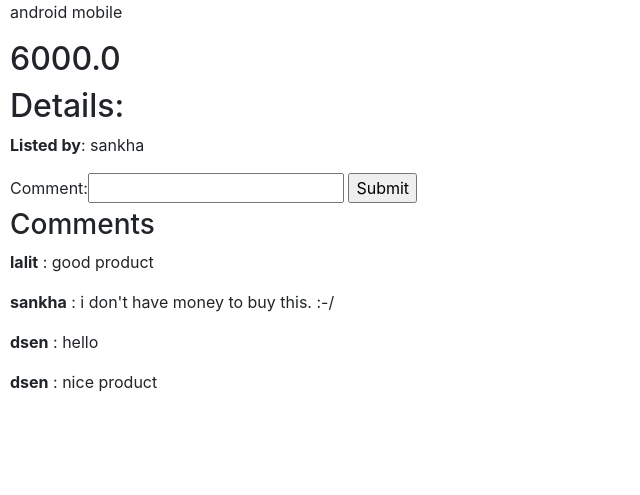
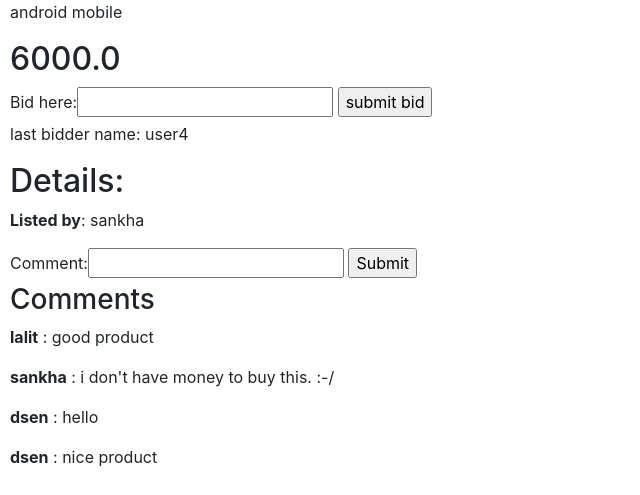
Before and after one commit to Debjyoti0404/commerce, a Django app: page /listings/2 in a window 1280 px wide. Shown: the part 639-1134 px from the top of the page, without its empty margins (0-640 px from the left). Before the commit the page ends 1031 px from the top, so only its background shows below. Run offline with Django 3.2, Linux system fonts and the light colour scheme; a user stored in the database is signed in; data comes from the database, SQL or seed files in the repository; both versions use the stored data as it was after the commit; data that the repository does not hold is empty; some libraries are stand-ins or nearby versions.

Commit message:
added the bidding section
Signed-off-by: Debjyoti0404 <debsen2003@gmail.com>

```diff
--- a/commerce/auctions/admin.py
+++ b/commerce/auctions/admin.py
@@ -1,5 +1,5 @@
 from django.contrib import admin
-from .models import User, AuctionItems, Comments, WatchList, Category
+from .models import User, AuctionItems, Comments, WatchList, Category, Bids
 
 # Register your models here.
 admin.site.register(User)
@@ -7,3 +7,4 @@ admin.site.register(AuctionItems)
 admin.site.register(Comments)
 admin.site.register(WatchList)
 admin.site.register(Category)
+admin.site.register(Bids)
--- a/commerce/auctions/forms.py
+++ b/commerce/auctions/forms.py
@@ -1,7 +1,7 @@
 from django import forms
 
 class BiddingForm(forms.Form):
-    bid_amout = forms.FloatField(label="Bid here")
+    bid_amount = forms.FloatField(label="Bid here")
 
 class CommentForm(forms.Form):
     comment = forms.CharField(label="Comment", max_length=300)
--- a/commerce/auctions/models.py
+++ b/commerce/auctions/models.py
@@ -16,6 +16,7 @@ class AuctionItems(models.Model):
     prdct_owner = models.ForeignKey('User', on_delete=models.CASCADE, default='1')
     prdct_category = models.ForeignKey('Category', null=True, blank=True, on_delete=models.SET_NULL, related_name='products')
     creation_time = models.DateTimeField(auto_now_add=True, blank=True, null=True)
+    is_active = models.BooleanField(default=True)
 
 class Bids(models.Model):
     bid_amount = models.FloatField()
--- a/commerce/auctions/templates/auctions/item.html
+++ b/commerce/auctions/templates/auctions/item.html
@@ -11,13 +11,24 @@
     <img src="{{ item.prdct_img }}" alt="product image" style="width: 100%; height: 400px;">
     <p>{{ item.prdct_desc }}</p>
     <h2>{{ item.prdct_price }}</h2>
+    {% if user.is_authenticated %}
+        <form action="{% url 'listings' item.id %}" method="post">
+            {% csrf_token %}
+            {{ bid_form }}
+            <input type="submit" name="bid-form" value="submit bid">
+        </form>
+        <p>last bidder name: {{ all_bids.last.bidder }}</p>
+        {% if acceptance_status == False %}
+            <p>please bid more than the current price</p>
+        {% endif %}
+    {% endif %}
     <h2>Details:</h2>
     <p><strong>Listed by</strong>: {{ item.prdct_owner.username }}</p>
 
     <form action="{% url 'listings' item.id %}" method="post">
         {% csrf_token %}
         {{ comment_box }}
-        <input type="submit" value="Submit">
+        <input type="submit" name="comment-form" value="Submit">
     </form>
     <h3>Comments</h3>
     {% for comment in all_comments %}
--- a/commerce/auctions/views.py
+++ b/commerce/auctions/views.py
@@ -5,8 +5,26 @@ from django.http import HttpResponse, HttpResponseRedirect
 from django.shortcuts import render, redirect
 from django.urls import reverse
 
-from .models import User, AuctionItems, Comments, WatchList, Category
+from .models import User, AuctionItems, Comments, WatchList, Category, Bids
 from .forms import CommentForm, ProductForm, BiddingForm
+
+
+@login_required
+def bid_post(request, amount, product):
+    if amount > product.prdct_price:
+        bidder = User.objects.get(username=request.user.username)
+        latest_bid = Bids(
+            bid_amount=amount,
+            bidded_item=product,
+            bidder=bidder
+            )
+        latest_bid.save()
+        current_item = product
+        current_item.prdct_price = amount
+        current_item.save()
+        return True
+    else:
+        return False
 
 
 @login_required
@@ -48,7 +66,7 @@ def create_item(request):
                 prdct_price = product_price,
                 prdct_img = product_image,
                 prdct_owner = product_owner,
-                product_category = product_category
+                prdct_category = category_obj
             )
             new_item.save()
 
@@ -71,17 +89,25 @@ def index(request):
 # view for a specific item which was clicked on
 def listings(request, product_id):
         requested_item = AuctionItems.objects.get(id = product_id)
+        submittedbid_status = True
 
         #submitting the comment
         if request.method == "POST":
-            comment = CommentForm(request.POST)
-            if comment.is_valid():
-                on_comment(request, comment.cleaned_data['comment'], requested_item)
+            if 'comment-form' in request.POST:
+                comment = CommentForm(request.POST)
+                if comment.is_valid():
+                    on_comment(request, comment.cleaned_data['comment'], requested_item)
+            if 'bid-form' in request.POST:
+                bid = BiddingForm(request.POST)
+                if bid.is_valid():
+                    submittedbid_status = bid_post(request, bid.cleaned_data['bid_amount'], requested_item)
 
         comment_box = CommentForm()
         all_comments = Comments.objects.filter(product = requested_item)
 
         bid_form = BiddingForm()
+        all_bids = Bids.objects.filter(bidded_item = requested_item)
+
 
         #to access the watchlist user must be logged in
         #this whole if section code is only for watchlist section implementation
@@ -108,7 +134,10 @@ def listings(request, product_id):
             "item" : requested_item,
             "comment_box" : comment_box,
             "all_comments" : all_comments,
-            "watchlist_btn" : watchlist_status
+            "watchlist_btn" : watchlist_status,
+            "bid_form" : bid_form,
+            "all_bids" : all_bids,
+            "acceptance_status" : submittedbid_status
         })
 
 
```
Also changed, not shown: commerce/auctions/migrations/0012_auctionitems_is_active.py (added), commerce/db.sqlite3.
